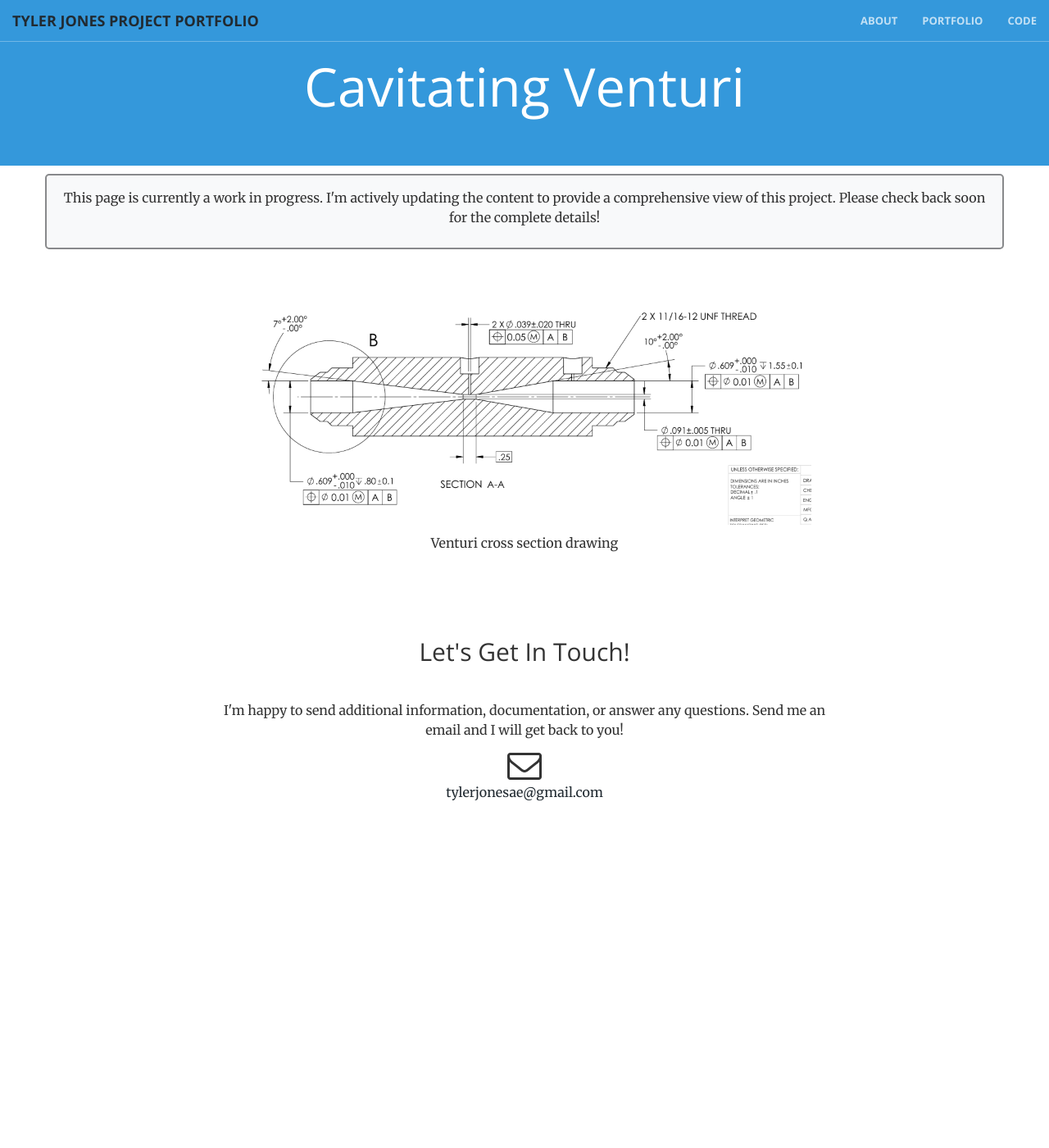
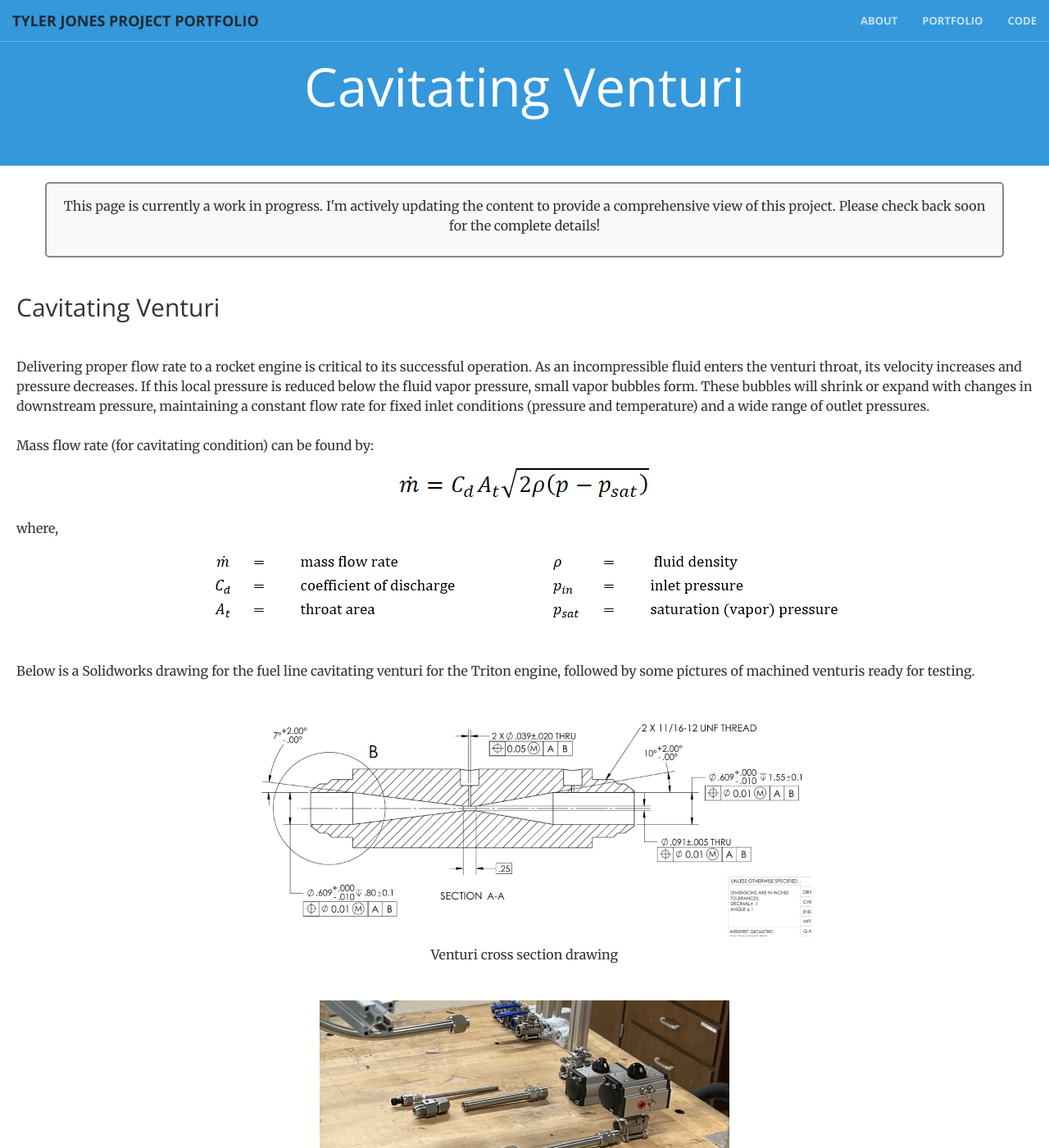
Before and after one commit to trj2088/trj2088.github.io, a Jekyll site: the page built from _portfolio/venturi.md, in a window 1280 px wide and 1400 px high. Shown: the whole window at 82% size. Built offline with Jekyll 4.4.1, drawn with Linux system fonts in a browser that asks for light colours; some of the changed text lies outside the part shown.

Commit message:
Added resume

```diff
--- a/_portfolio/venturi.md
+++ b/_portfolio/venturi.md
@@ -9,6 +9,27 @@ link: /portfolio/venturi.html
 {% include in_process.html %}
 <br/>
 
+<h2>Cavitating Venturi</h2><br>
+
+Delivering proper flow rate to a rocket engine is critical to its successful operation.
+As an incompressible fluid enters the venturi throat, its velocity increases and pressure decreases. If this local pressure is reduced below the fluid vapor pressure, small vapor bubbles form. These bubbles will shrink or expand with changes in downstream pressure, maintaining a constant flow rate for fixed inlet conditions (pressure and temperature) and a wide range of outlet pressures. <br>
+<br>
+Mass flow rate (for cavitating condition) can be found by:
+
+![mass flow equation](/img/portfolio/venturi_mflow.png){:.centered}
+<br/>
+where,<br>
+![Venturi schematic](/img/portfolio/venturi_terms.png){:.centered}
+<br>
+
+Below is a Solidworks drawing for the fuel line cavitating venturi for the Triton engine, followed by some pictures of machined venturis ready for testing.
+
 ![Venturi schematic](/img/portfolio/venturi_draw_700.png){:.centered}
 <p style="text-align:center">Venturi cross section drawing</p>
 <br/>
+
+![Venturi on bench](/img/portfolio/venturi_on_bench500.jpg){:.centered}
+<p style="text-align:center">Venturis on workbench</p>
+<br>
+
+![Venturi end view](/img/portfolio/venturi_hand500.png){:.centered}
--- a/css/creative.css
+++ b/css/creative.css
@@ -97,7 +97,7 @@ aside {
 }
 
 .padded {
-    padding: 10px
+    padding: 20px
 }
 .codeblock {
     padding-left: 250px;
--- a/index.html
+++ b/index.html
@@ -7,8 +7,8 @@ title: Tyler Jones Projects
 				<div class="header-content-inner">
 					<h1>Tyler Jones <br> Aerospace Engineer</h1>
 					<hr>
-					<p> Here's a quick blurb about me and this collection. </p>
-					<a href="/about.html" class="btn btn-primary btn-xl page-scroll"> Download Resume </a>
+					<p> Here's a collection of engineering and design projects I have worked on. </p>
+					<a href="/resume_tj_web.pdf" class="btn btn-primary btn-xl page-scroll"> Download Resume </a>
 				</div>
 			</div>
 		</header>
```
Also changed, not shown: img/portfolio/venturi_hand.jpeg (added), img/portfolio/venturi_hand500.png (added), img/portfolio/venturi_mflow.png (added), img/portfolio/venturi_on_bench1000.jpg (added), img/portfolio/venturi_on_bench500.jpg (added), img/portfolio/venturi_terms.png (added), 1 other file.
